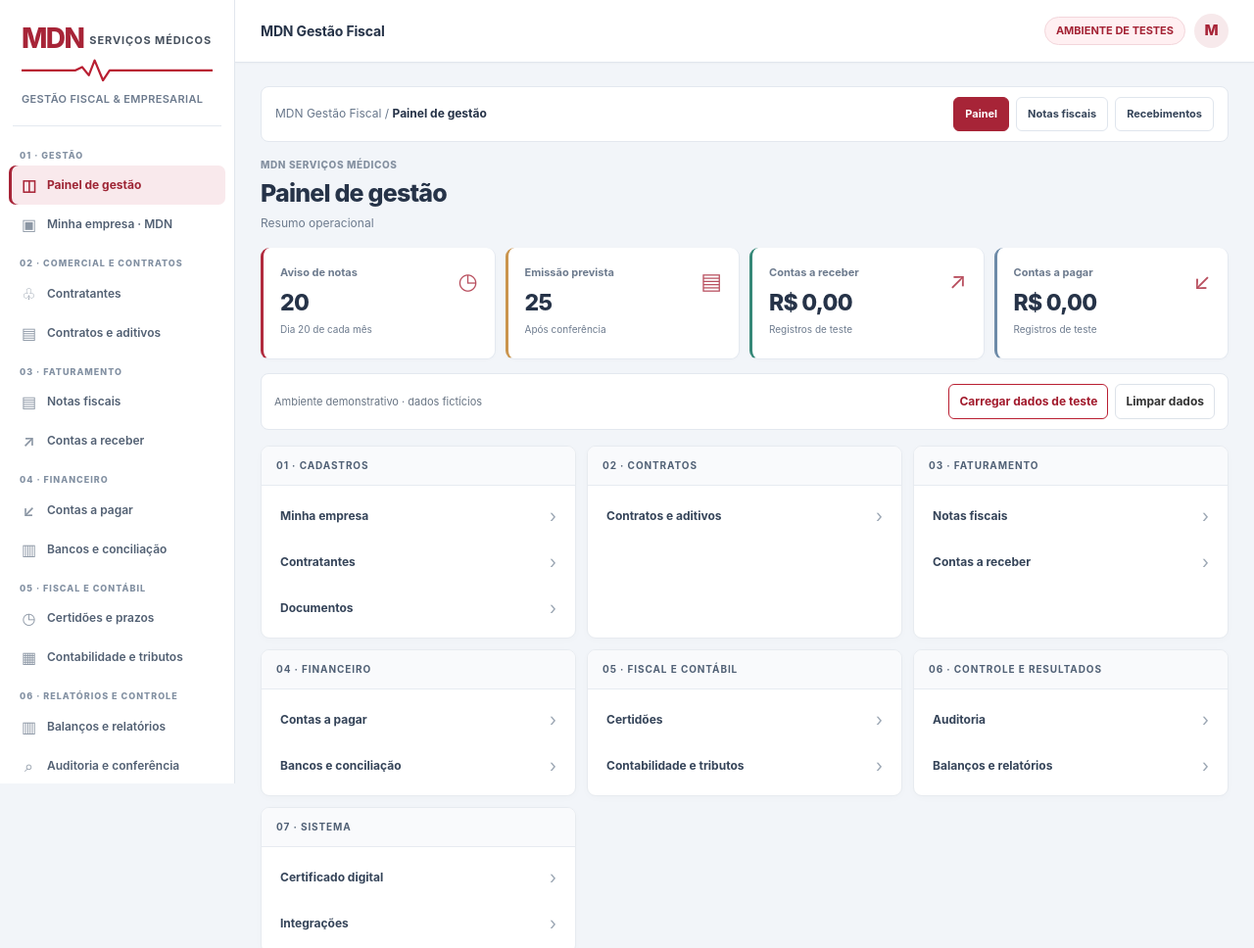
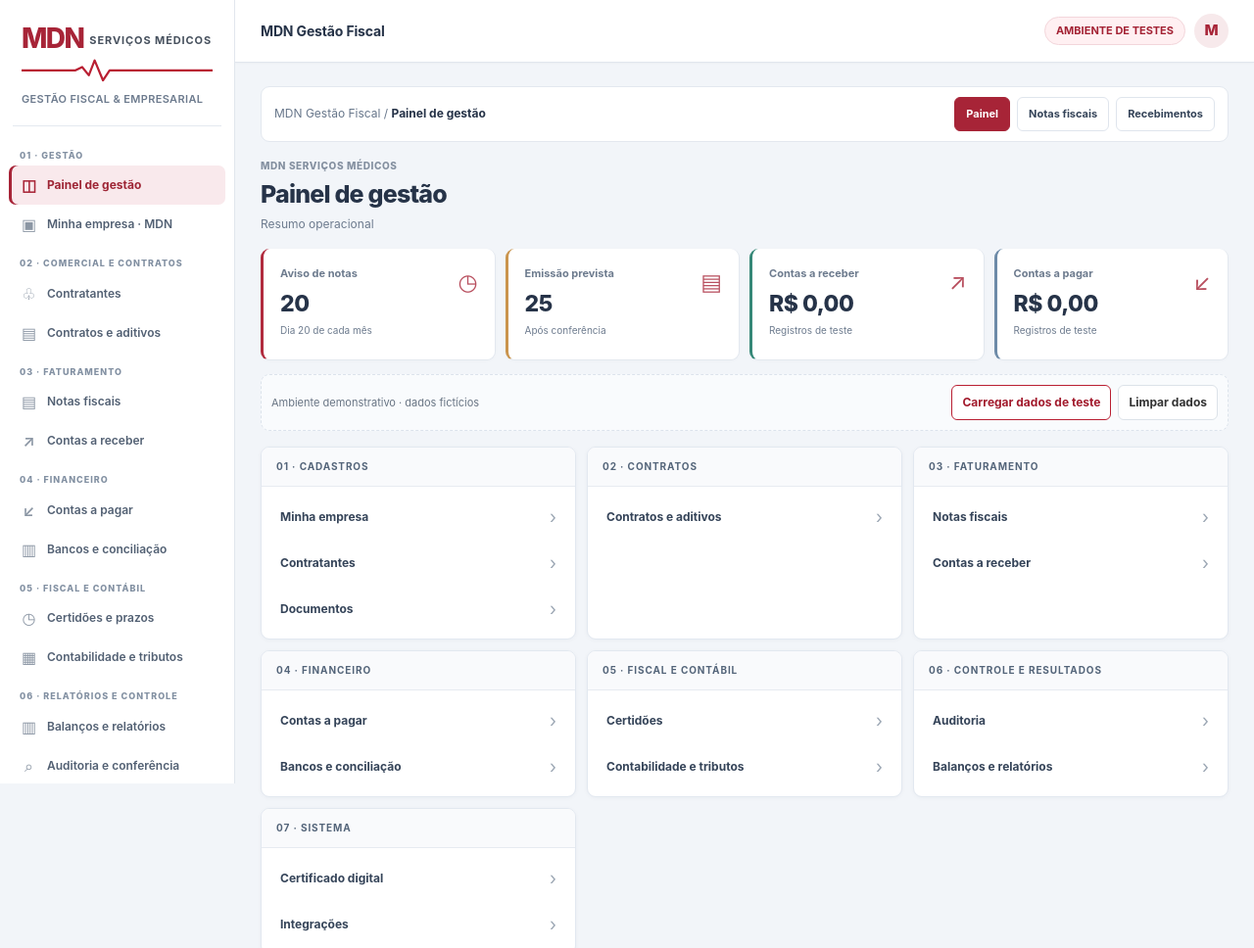
Before and after one commit to rosehsg-svg/mdn-gestao-fiscal, a plain HTML site: page index.html in a window 1280 px wide. Shown: the top 968 px of the page at 98% size. Drawn offline with Linux system fonts and the light colour scheme.

Commit message:
Refinar padrão híbrido de interface ERP MDN

```diff
--- a/index.html
+++ b/index.html
@@ -69,7 +69,7 @@ body{background:#f2f5f9;color:#263348}
 .erp-strip button:first-child{background:#a72437;color:#fff;border-color:#a72437}
 @media(max-width:1050px){.routine{grid-template-columns:repeat(2,minmax(0,1fr))}}
 @media(max-width:750px){.shell{display:block}.topbar{height:60px;padding:0 14px}.main{padding:15px 12px 70px}.heading h1{font-size:22px}.metrics{gap:8px}.metric{padding:12px;min-height:106px}.metric .value{font-size:19px}.routine{grid-template-columns:1fr;gap:10px}.routine-group h2{padding:12px}.routine-buttons{grid-template-columns:repeat(2,minmax(0,1fr));padding:9px}.routine-buttons button{min-height:45px;padding:9px;font-size:12px;border:1px solid #f0f2f5}.erp-strip{padding:10px;align-items:flex-start;flex-direction:column}.erp-strip .actions{width:100%}.erp-strip button{flex:1}.demo-controls{padding:9px}.card{padding:14px}}
-</style></head><body><div class="shell"><aside class="sidebar" id="sidebar"><div class="brand"><div class="name">MDN<span>SERVIÇOS MÉDICOS</span></div><svg viewBox="0 0 230 30" aria-hidden="true"><path d="M0 16H65l8-4 8 10 7-18 10 24 8-12h124" fill="none" stroke="#b91f32" stroke-width="2.6" stroke-linejoin="round"/></svg><small>GESTÃO FISCAL & EMPRESARIAL</small></div><div id="nav"></div><div class="sidebar-foot">Ambiente de demonstração<br>Sem dados fiscais reais e sem emissão oficial</div></aside><div class="workspace"><header class="topbar"><div style="display:flex;align-items:center;gap:12px"><button class="mobilemenu" id="mobilemenu" aria-label="Abrir menu">☰</button><strong>MDN Gestão Fiscal</strong></div><div class="right"><span class="tag">AMBIENTE DE TESTES</span><span class="avatar">M</span></div></header><main class="main" id="main"></main></div></div><script>
+</style><style id="hybrid-erp">.routine-group{border:1px solid #e2e8f0;box-shadow:0 1px 5px #2233440a}.routine-buttons button{background:#fff;border-color:#e5eaf0}.routine-group h2{color:#536479}.card{border-color:#e3e8ef}.erp-strip{background:#fff;border:1px solid #e3e8ef;border-radius:9px;padding:10px 13px;margin-bottom:17px}.metric .value{letter-spacing:-.5px}.demo-controls{border:1px dashed #dce3ec;border-radius:9px;padding:10px;background:#f9fbfd}@media(max-width:750px){.erp-strip{padding:11px}.routine-buttons button{min-height:48px}}</style></head><body><div class="shell"><aside class="sidebar" id="sidebar"><div class="brand"><div class="name">MDN<span>SERVIÇOS MÉDICOS</span></div><svg viewBox="0 0 230 30" aria-hidden="true"><path d="M0 16H65l8-4 8 10 7-18 10 24 8-12h124" fill="none" stroke="#b91f32" stroke-width="2.6" stroke-linejoin="round"/></svg><small>GESTÃO FISCAL & EMPRESARIAL</small></div><div id="nav"></div><div class="sidebar-foot">Ambiente de demonstração<br>Sem dados fiscais reais e sem emissão oficial</div></aside><div class="workspace"><header class="topbar"><div style="display:flex;align-items:center;gap:12px"><button class="mobilemenu" id="mobilemenu" aria-label="Abrir menu">☰</button><strong>MDN Gestão Fiscal</strong></div><div class="right"><span class="tag">AMBIENTE DE TESTES</span><span class="avatar">M</span></div></header><main class="main" id="main"></main></div></div><script>
 const groups=[
 ["01 · GESTÃO",[["inicio","◫","Painel de gestão"],["institucional","▣","Minha empresa · MDN"]]],
 ["02 · COMERCIAL E CONTRATOS",[["contratantes","♧","Contratantes"],["contratos","▤","Contratos e aditivos"]]],
```
